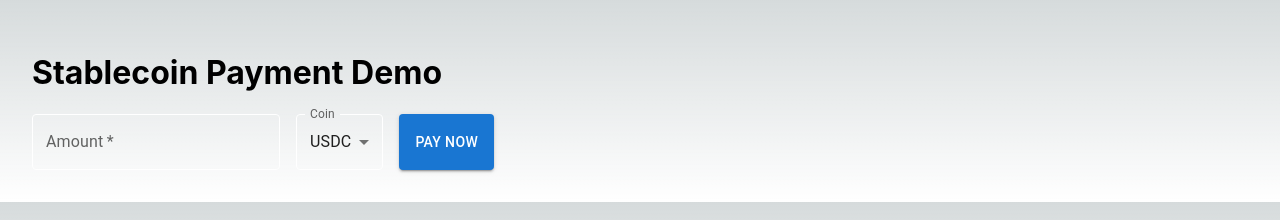
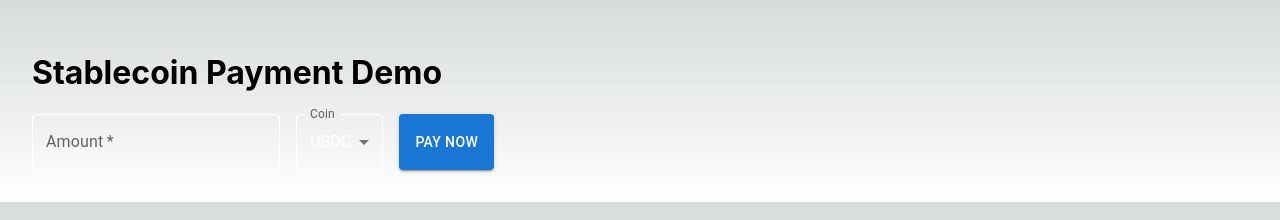
Before and after one commit to Madeleine-Krs/Stablecoin-Payment-Demo, a Next.js app: page / in a window 1280 px wide. Shown: the top 220 px of the page. Built offline with nearby package versions, Linux system fonts and the light colour scheme.

Commit message:
Update input text color to white

```diff
--- a/src/components/PaymentForm.tsx
+++ b/src/components/PaymentForm.tsx
@@ -33,6 +33,9 @@ export default function PaymentForm({ onPay }: { onPay: (amount: number, coin: s
               borderColor: 'white',
             },
           },
+          '& .MuiOutlinedInput-input': {
+            color: 'white',
+          },
         }}
       />
       <TextField
@@ -52,7 +55,10 @@ export default function PaymentForm({ onPay }: { onPay: (amount: number, coin: s
             '&.Mui-focused fieldset': {
               borderColor: 'white',
             },
-          }
+          },
+          '& .MuiOutlinedInput-input': {
+            color: 'white',
+          },
         }}
       >
         {coins.map((c) => (
```
